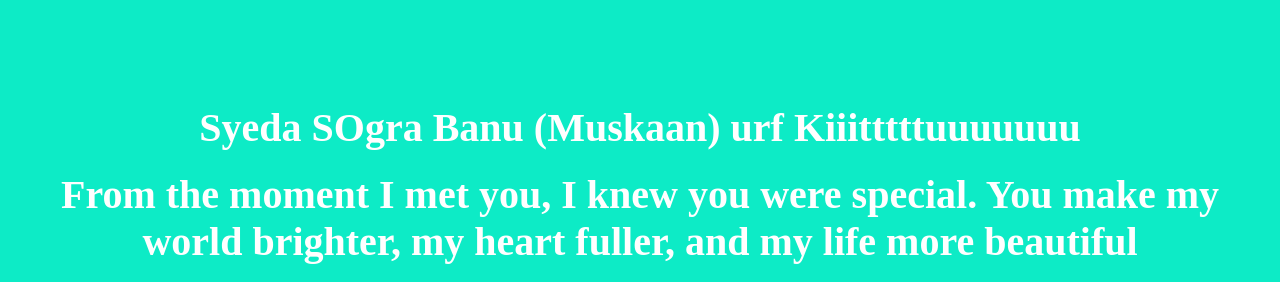
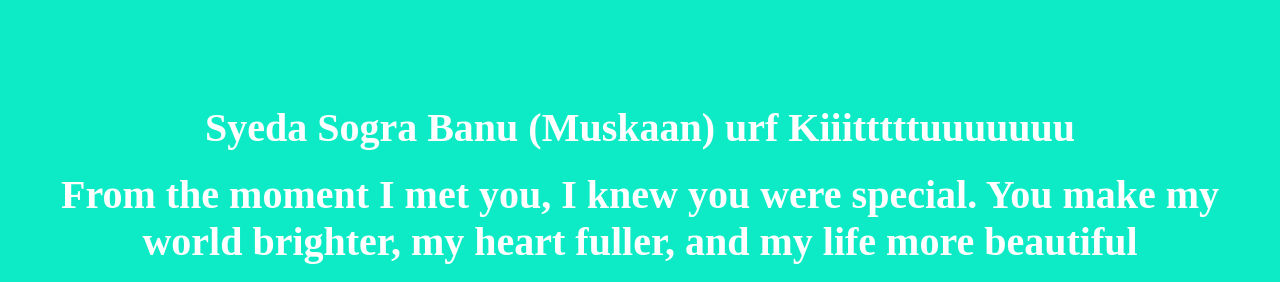
Before and after one commit to Anonymous-human24/Rehaan98, a plain HTML site: page index.html in a window 1280 px wide. Shown: the top 282 px of the page. Drawn offline with Linux system fonts and the light colour scheme.

Commit message:
Update index.html

```diff
--- a/index.html
+++ b/index.html
@@ -7,7 +7,7 @@
     <body>
         <div class="container">
             <div >
-                <h1 class = "header_text">Syeda SOgra Banu (Muskaan) urf Kiiitttttuuuuuuu</h1>
+                <h1 class = "header_text">Syeda Sogra Banu (Muskaan) urf Kiiitttttuuuuuuu</h1>
                 <h1 class = "header_text">From the moment I met you, I knew you were special. You make my world brighter, my heart fuller, and my life more beautiful</h1>
                 <h1 class = "header_text">I don’t need a perfect life, just a life with you. Will you be mine forever?</h1>
             </div>
```
